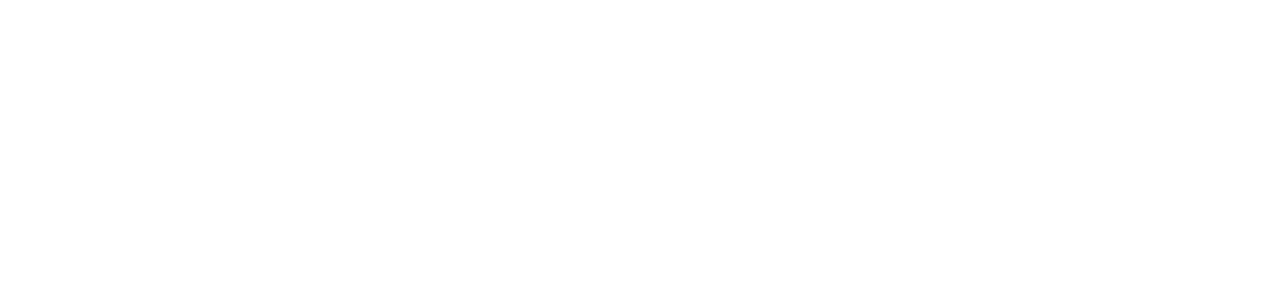
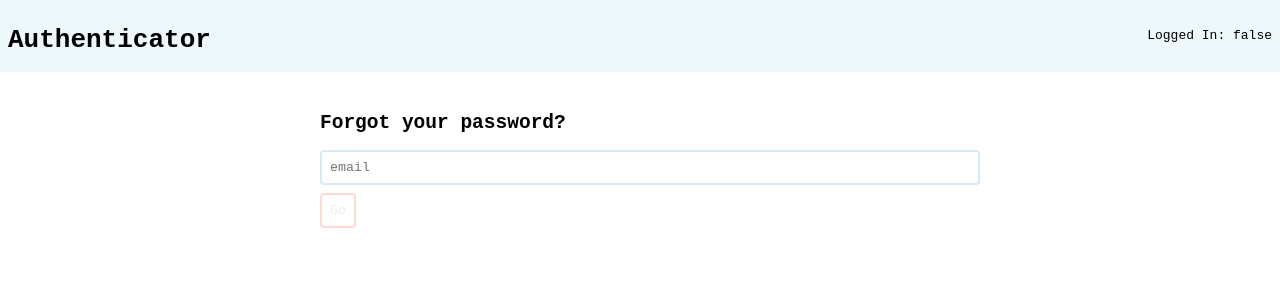
Before and after one commit to vohzd/nuxt-authenticator-frontend, a Nuxt app: page /forgot in a window 1280 px wide. Before the commit this address had no page. Shown: the top 300 px of the page. Built offline with nearby package versions, Linux system fonts and the light colour scheme.

Commit message:
create a forgot password page

```diff
--- a/components/AuthenticationForm.vue
+++ b/components/AuthenticationForm.vue
@@ -4,6 +4,7 @@
     <input class="mt" type="text" placeholder="email" v-model="email" @keyup.enter.prevent="handleLogin" :class="generateFormValidationClass()" />
     <input class="mt" type="password" placeholder="password" v-model="password" @keyup.enter.prevent="handleLogin" v-if="needsPassword" :class="generateFormValidationClass()" />
     <button class="mt" @click="handleLogin" :disabled="!isFormValid()" :class="generateFormValidationClass() "><span v-if="!isLoading">Go</span><span v-if="isLoading"><div class="lds-ellipsis"><div></div><div></div><div></div><div></div></div></span></button>
+    <nuxt-link to="/forgot" v-if="needsPassword" >Forgot password?</nuxt-link>
   </section>
 </template>
 
@@ -95,61 +96,7 @@
     width: 100%;
   }
 
-.lds-ellipsis {
-    display: inline-block;
-    position: relative;
-    width: 64px;
-    height: 10px;
-}
-.lds-ellipsis div {
-    position: absolute;
-    top: 1px;
-    width: 11px;
-    height: 11px;
-    border-radius: 50%;
-    background: rgba(0,0,0,0.15);
-    animation-timing-function: cubic-bezier(0, 1, 1, 0);
-}
-.lds-ellipsis div:nth-child(1) {
-    left: 6px;
-    animation: lds-ellipsis1 0.6s infinite;
-}
-.lds-ellipsis div:nth-child(2) {
-    left: 6px;
-    animation: lds-ellipsis2 0.6s infinite;
-}
-.lds-ellipsis div:nth-child(3) {
-    left: 26px;
-    animation: lds-ellipsis2 0.6s infinite;
-}
-.lds-ellipsis div:nth-child(4) {
-    left: 45px;
-    animation: lds-ellipsis3 0.6s infinite;
-}
-@keyframes lds-ellipsis1 {
-    0% {
-        transform: scale(0);
-   }
-    100% {
-        transform: scale(1);
-   }
-}
-@keyframes lds-ellipsis3 {
-    0% {
-        transform: scale(1);
-   }
-    100% {
-        transform: scale(0);
-   }
-}
-@keyframes lds-ellipsis2 {
-    0% {
-        transform: translate(0, 0);
-   }
-    100% {
-        transform: translate(19px, 0);
-   }
-}
+
 
 
 
--- /dev/null
+++ b/components/Header.vue
@@ -0,0 +1,27 @@
+<template>
+  <header class="header">
+    <h1>Authenticator</h1>
+    <authentication-status />
+  </header>
+</template>
+
+<script>
+
+import AuthenticationStatus from "~/components/AuthenticationStatus.vue";
+
+export default {
+  components: {
+    "authentication-status": AuthenticationStatus
+  }
+}
+</script>
+
+<style lang="css">
+  .header {
+    display: flex;
+    background: rgba(var(--r), var(--g), var(--b), 0.1);
+    width: calc(100% - 16px);
+    padding: 8px;
+    height: 56px;
+  }
+</style>
--- a/layouts/default.vue
+++ b/layouts/default.vue
@@ -1,9 +1,18 @@
 <template lang="html">
   <div>
+    <header-bar />
     <nuxt />
   </div>
 </template>
 
+<script>
+  import HeaderBar from "~/components/Header.vue";
+  export default {
+    components: {
+      "header-bar": HeaderBar
+    }
+  }
+</script>
 
 <style lang="css">
 
@@ -29,6 +38,10 @@
     margin-bottom: 8px;
   }
 
+  input {
+    width: 100%;
+  }
+
   input, button {
     padding: 8px;
     border: 2px solid rgba(var(--r), var(--g), var(--b), 0.25);
@@ -36,6 +49,19 @@
     background: none;
     transition: 0.7s all;
     border-radius: 4px;
+  }
+
+  .row {
+    width: 100%;
+  }
+
+
+  .container {
+    margin-top: 24px;
+    display: flex;
+    flex-wrap: wrap;
+    margin-right: 25%;
+    margin-left: 25%;
   }
 
   button:disabled {
@@ -55,6 +81,62 @@
     border: 2px solid var(--valid);
   }
 
+  .lds-ellipsis {
+      display: inline-block;
+      position: relative;
+      width: 64px;
+      height: 10px;
+  }
+  .lds-ellipsis div {
+      position: absolute;
+      top: 1px;
+      width: 11px;
+      height: 11px;
+      border-radius: 50%;
+      background: rgba(0,0,0,0.15);
+      animation-timing-function: cubic-bezier(0, 1, 1, 0);
+  }
+  .lds-ellipsis div:nth-child(1) {
+      left: 6px;
+      animation: lds-ellipsis1 0.6s infinite;
+  }
+  .lds-ellipsis div:nth-child(2) {
+      left: 6px;
+      animation: lds-ellipsis2 0.6s infinite;
+  }
+  .lds-ellipsis div:nth-child(3) {
+      left: 26px;
+      animation: lds-ellipsis2 0.6s infinite;
+  }
+  .lds-ellipsis div:nth-child(4) {
+      left: 45px;
+      animation: lds-ellipsis3 0.6s infinite;
+  }
+  @keyframes lds-ellipsis1 {
+      0% {
+          transform: scale(0);
+     }
+      100% {
+          transform: scale(1);
+     }
+  }
+  @keyframes lds-ellipsis3 {
+      0% {
+          transform: scale(1);
+     }
+      100% {
+          transform: scale(0);
+     }
+  }
+  @keyframes lds-ellipsis2 {
+      0% {
+          transform: translate(0, 0);
+     }
+      100% {
+          transform: translate(19px, 0);
+     }
+  }
+
 
 
 </style>
--- /dev/null
+++ b/pages/forgot.vue
@@ -0,0 +1,50 @@
+<template lang="html">
+  <main class="container">
+    <h2>{{ headerText }}</h2>
+    <section class="row">
+      <input v-model="email" v-if="!emailSent" placeholder="email" />
+      <button class="mt" @click="handleReset" :disabled="!isFormValid()" :class="generateFormValidationClass() ">
+        <span v-if="!isLoading">Go</span>
+        <span v-if="isLoading"><div class="lds-ellipsis"><div></div><div></div><div></div><div></div></div></span>
+      </button>
+    </section>
+  </main>
+</template>
+
+<script>
+import { mapActions, mapGetters } from "vuex";
+
+export default {
+  data(){
+    return {
+      email: "",
+      emailSent: false,
+      headerText: "Forgot your password?",
+      isLoading: false,
+      regEx: /\S+@\S+\.\S+/
+    }
+  },
+  methods: {
+    ...mapActions([
+      "sendEmail"
+    ]),
+    isFormValid(){
+      return (this.regEx.test(this.email)) ? true : false;
+    },
+    generateFormValidationClass(){
+      return (this.isFormValid()) ? "valid-input" : "invalid-input"
+    },
+    handleReset(){
+      this.isLoading = true;
+      setTimeout(() => {
+        this.headerText = "Thanks, an email with your reset link has been sent.";
+        this.emailSent = true;
+        this.isLoading = false;
+        this.sendEmail(this.email);
+      }, 1000);
+
+    }
+  }
+}
+
+</script>
--- a/pages/index.vue
+++ b/pages/index.vue
@@ -1,9 +1,4 @@
 <template lang="html">
-  <section>
-    <header class="header">
-      <h1>Authenticator</h1>
-      <authentication-status />
-    </header>
   <main class="container">
     <span v-if="!hasCheckedInitialAuth">
       Working...
@@ -18,7 +13,6 @@
       </span>
     </span>
   </main>
-  </section>
 </template>
 
 <script>
@@ -26,12 +20,10 @@
 import { mapActions, mapGetters } from "vuex";
 
 import AuthenticationForm from "~/components/AuthenticationForm.vue";
-import AuthenticationStatus from "~/components/AuthenticationStatus.vue";
 
 export default {
   components: {
-    "authentication-form": AuthenticationForm,
-    "authentication-status": AuthenticationStatus
+    "authentication-form": AuthenticationForm
   },
   computed: {
     ...mapGetters([
@@ -54,20 +46,4 @@
 <style lang="css">
 
 
-  .header {
-    display: flex;
-    background: rgba(var(--r), var(--g), var(--b), 0.1);
-    width: calc(100% - 16px);
-    padding: 8px;
-    height: 56px;
-  }
-
-  .container {
-    margin-top: 24px;
-    display: flex;
-    flex-wrap: wrap;
-    margin-right: 25%;
-    margin-left: 25%;
-  }
-
 </style>
--- a/pages/protected.vue
+++ b/pages/protected.vue
@@ -1,13 +1,9 @@
 <template lang="html">
-  <section>
-    <h1>This is a protected resource</h1>
-  </section>
+  <main class="container">
+    <h2>Protected Route...</h2>
+  </main>
 </template>
 
 <script>
-export default {
-}
+
 </script>
-
-<style lang="css">
-</style>
--- a/store/actions.js
+++ b/store/actions.js
@@ -24,6 +24,12 @@
       console.log(e);
     }
   },
+  async sendEmail({ commit, dispatch }, email){
+    console.log("pls send the email");
+    console.log(email);
+    let req = await this.$axios.post(`http://localhost:1337/email/send`, { email });
+    console.log(req);
+  },
   setIsLoggedIn({ commit, dispatch }, bool){
     commit("SET_IS_LOGGED_IN", bool);
     dispatch("setHasCheckedInitialAuth", true);
```
Lines whose indentation alone changed are shown as unchanged.
